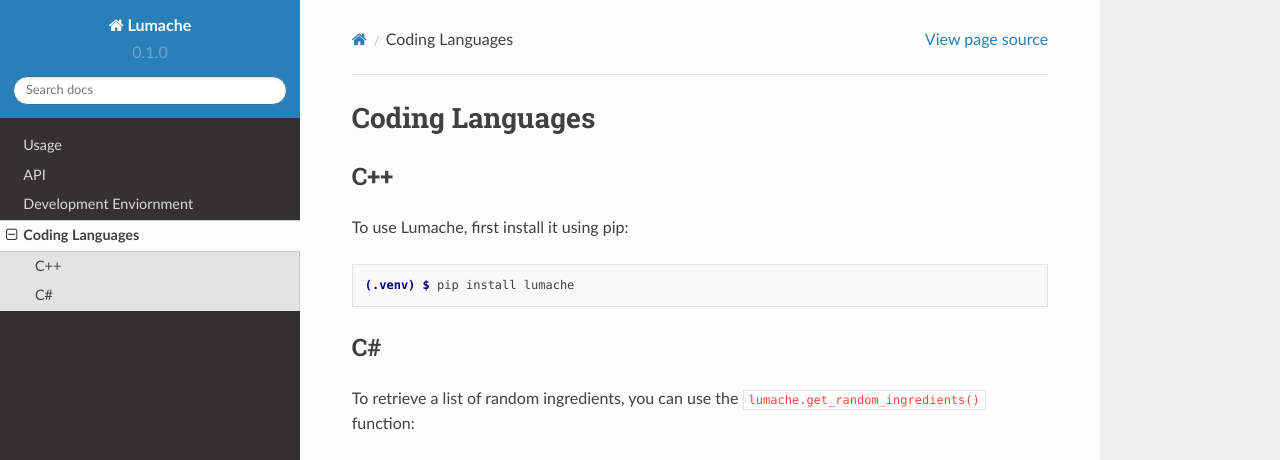
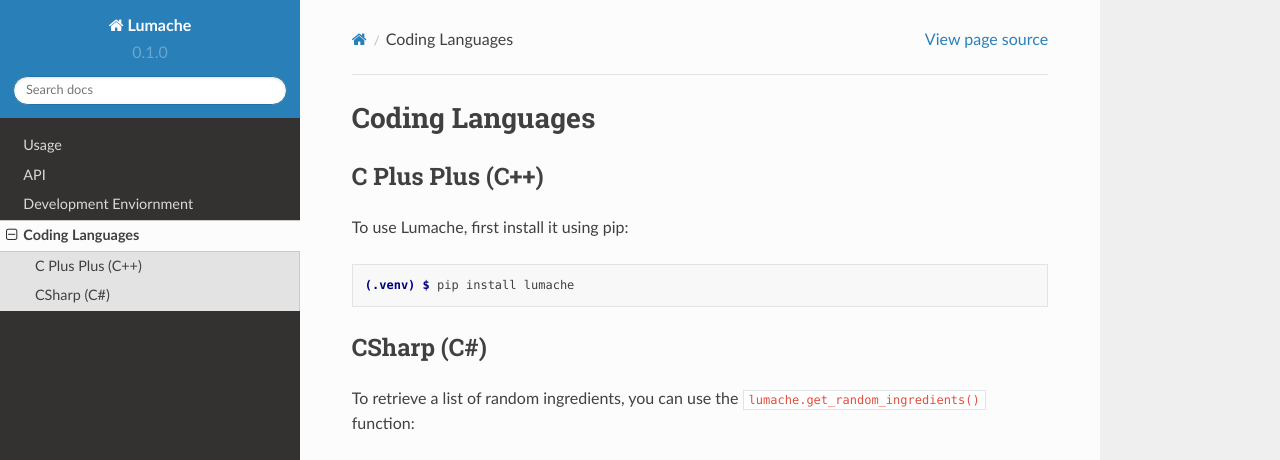
Before and after one commit to Team302/Team302Doco, a Sphinx documentation site: the page built from docs/source/codingLanguages.rst, in a window 1280 px wide and 1095 px high. Shown: the top 460 px of the window. Built offline with Sphinx 7.4.7 and the Read the Docs theme 2.0.0, drawn with Linux system fonts in a browser that asks for light colours; grey boxes are pictures that could not be loaded.

Commit message:
Update codingLanguages.rst

```diff
--- a/docs/source/codingLanguages.rst
+++ b/docs/source/codingLanguages.rst
@@ -3,7 +3,7 @@
 
 .. _installation:
 
-C++
+C Plus Plus (C++)
 ------------
 
 To use Lumache, first install it using pip:
@@ -12,7 +12,7 @@
 
    (.venv) $ pip install lumache
 
-C#
+CSharp (C#)
 ----------------
 
 To retrieve a list of random ingredients,
```
